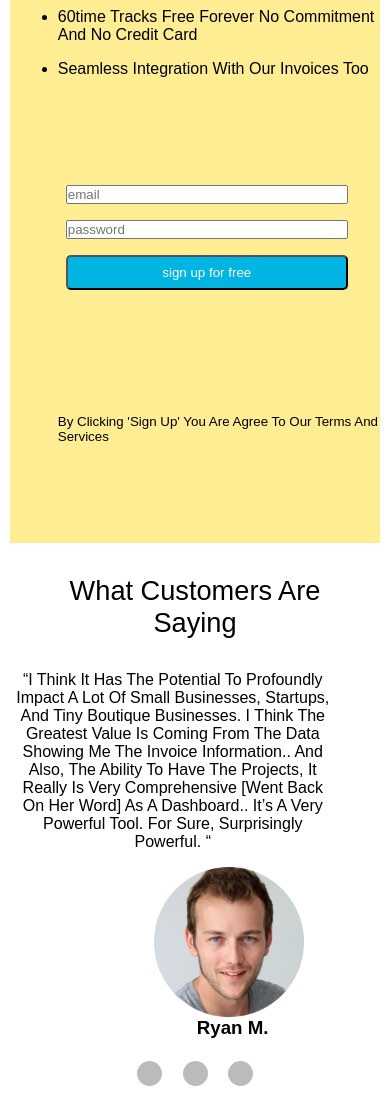
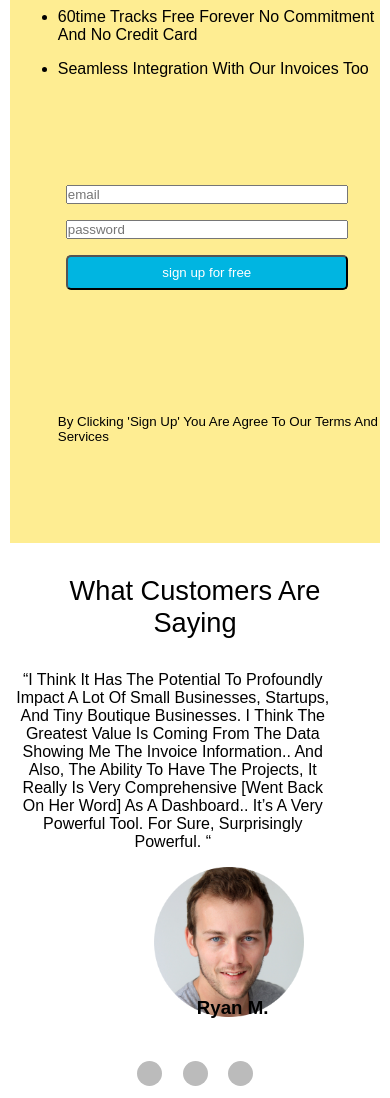
Before and after one commit to Rohan235/time-tracker-xd-, a plain HTML site: page index.html in a window 390 px wide. Shown: the part 339-1437 px from the top of the page. Drawn offline with Linux system fonts and the light colour scheme.

Commit message:
Create style.css

```diff
--- a/style.css
+++ b/style.css
@@ -148,7 +148,7 @@ body {
   }
   .customer-review h3 {
     position: absolute;
-    top: 346px;
+    top: 326px;
     left: 187px;
   }
   .circle {
```
